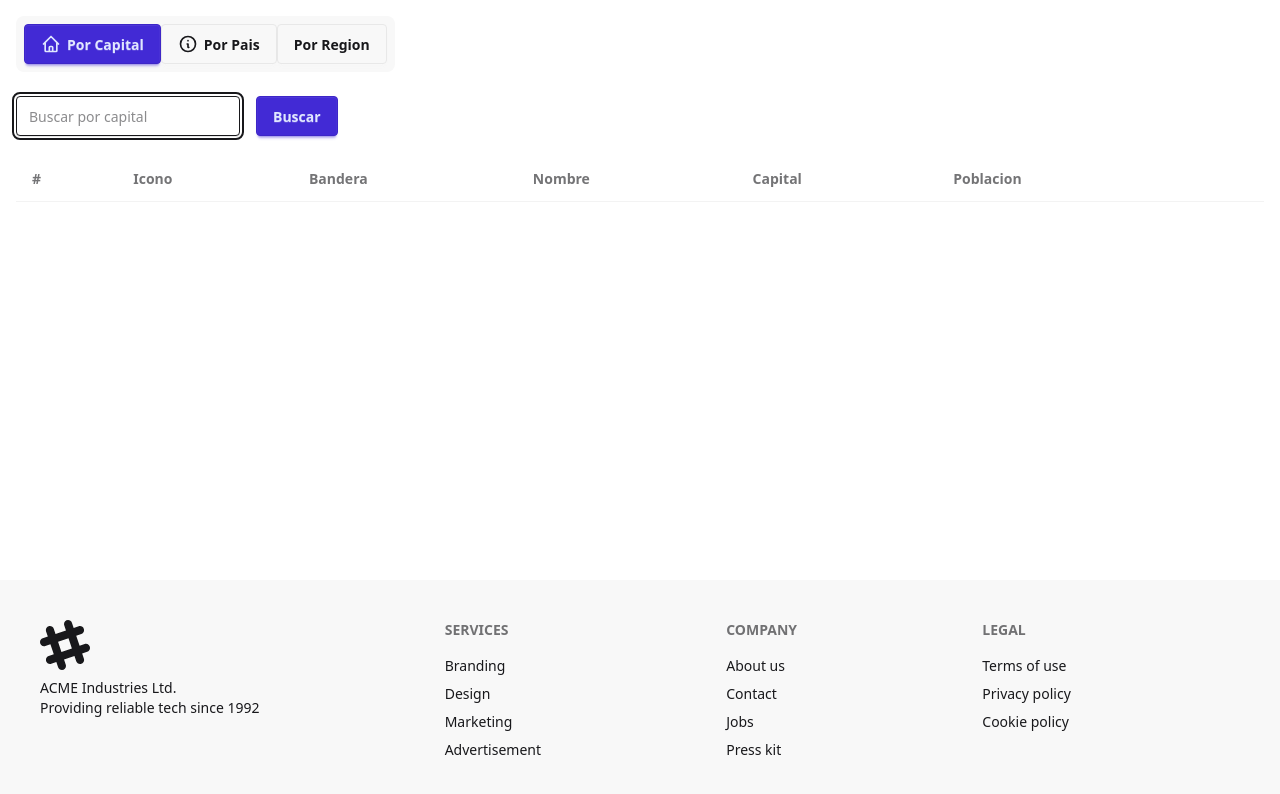
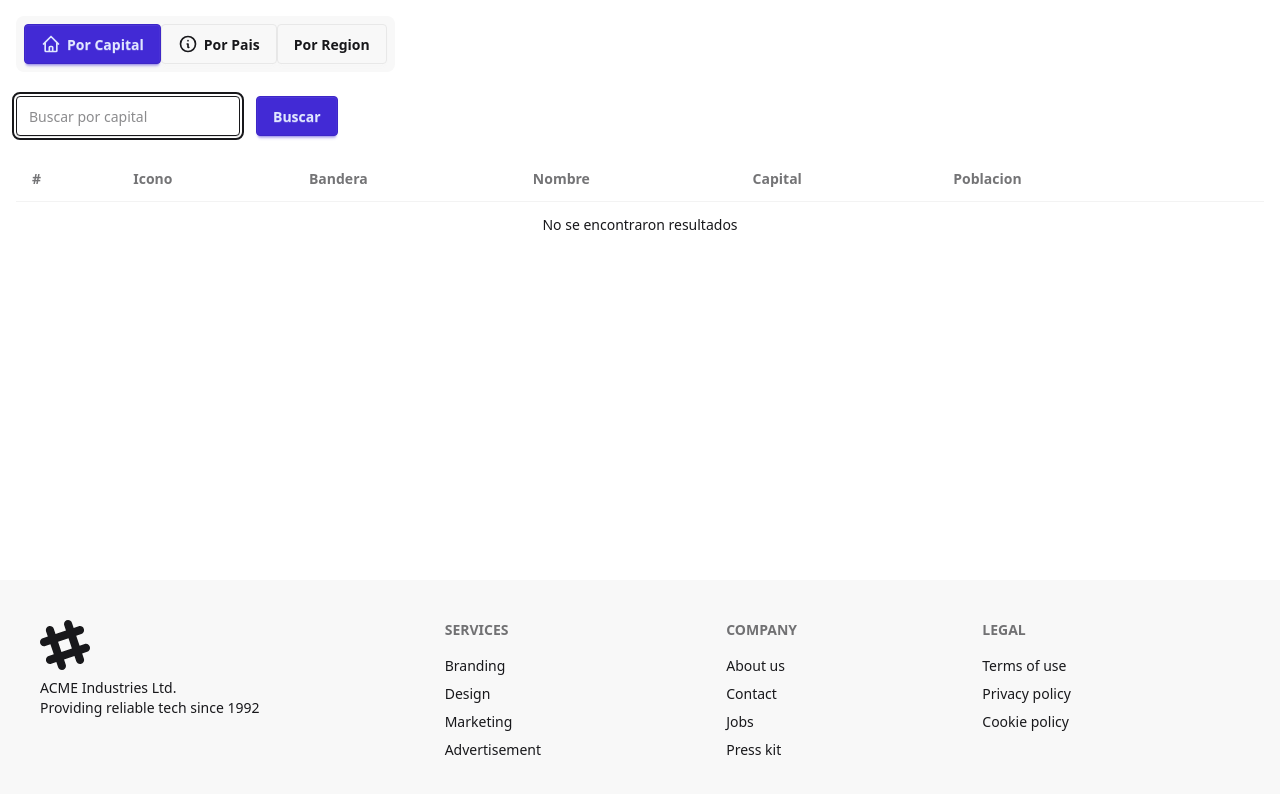
Before and after one commit to Droh2000/Angular, an Angular app in the folder 05-country-app/: page /country/by-capital in a window 1280 px wide. Shown: the top 794 px of the page. Built offline with nearby package versions, Linux system fonts and the light colour scheme.

Commit message:
Mejorar los estados de errorMessage, isLoading y Si no hay paises recibiendo los argumentos por el componente

```diff
--- a/05-country-app/src/app/country/components/country-list/country-list.component.html
+++ b/05-country-app/src/app/country/components/country-list/country-list.component.html
@@ -45,6 +45,31 @@
             </td>
           </tr>
         }
+
+        <!-- Verificamos si estamos recibiendo los parametros -->
+         @if (errorMessage()) {
+          <tr>
+            <td colspan="8" class="text-center">
+              {{ errorMessage() }}
+            </td>
+          </tr>
+         }
+         <!-- Si no hay paises -->
+        @if (countries().length === 0 && !isLoading()) {
+          <tr>
+            <td colspan="8" class="text-center">
+              No se encontraron resultados
+            </td>
+          </tr>
+         }
+         <!-- Si esta cargando podemos mostrar un Loading -->
+        @if (isLoading()) {
+          <tr>
+            <td colspan="8" class="text-center">
+              Buscando Paises...
+            </td>
+          </tr>
+         }
       </tbody>
     </table>
  </section>
--- a/05-country-app/src/app/country/components/country-list/country-list.component.ts
+++ b/05-country-app/src/app/country/components/country-list/country-list.component.ts
@@ -16,4 +16,11 @@ export class CountryListComponent {
   // Aqui vemos que si usamos la interface (RESTCountry[]) de los tipos de datos originales de la API, nuestra aplicacion se vuelve muy dependiente
   // de un ente externo que no controlamos
   countries = input.required<Country[]>();
+
+  // Vamos a poder recibir otro tipo de informacion
+  // Especificamente recibimos los argumentos de si <esta cargando, error y si esta vacio
+  // al no especificarle algun valor entre los parentesis podremos recibir un undefined
+  errorMessage = input<string|unknown|null>();// Tenemos que especificarle estos tipos de datos para que no nos de error al usar el componente
+  isLoading = input<boolean>(false);
+  isEmpty = input<boolean>(false);
 }
--- a/05-country-app/src/app/country/pages/by-capital-page/by-capital-page.component.html
+++ b/05-country-app/src/app/country/pages/by-capital-page/by-capital-page.component.html
@@ -16,12 +16,19 @@
     signal ponemos ()
 
   Despues de la implementacion en el componente usamos el "countryResources" para detectar si hay un error
--->
+
 @if ( countryResource.error() ) {
   <h3>{{ countryResource.error() }}</h3>
-  <!-- Asi sacariamos la lista de paises solo que esto puede ser undefined porque puede que en un determinado valor en el tiempo
+    Asi sacariamos la lista de paises solo que esto puede ser undefined porque puede que en un determinado valor en el tiempo
       no haiga valores, asi que hacemos esta evaluacion para asegurarnos que tenga un valor
-  -->
+
 }@if( countryResource.hasValue() ){
   <country-list [countries]="countryResource.value()!"/>
 }
+-->
+<country-list
+  [countries]="countryResource.value() ?? []"
+  [errorMessage]="countryResource.error()"
+  [isEmpty]="countryResource.value()?.length === 0"
+  [isLoading]="countryResource.isLoading()"
+/>
--- a/05-country-app/src/app/country/pages/by-country-page/by-country-page.component.html
+++ b/05-country-app/src/app/country/pages/by-country-page/by-country-page.component.html
@@ -3,9 +3,19 @@
   (value)="query.set($event)"
   placeholder="Buscar por pais"
 />
-
+<!--
 @if ( countryResource.error() ) {
   <h3>{{ countryResource.error() }}</h3>
 }@if( countryResource.hasValue() ){
   <country-list [countries]="countryResource.value()!"/>
 }
+
+Quitamos la logica compleja para ver como lo podemos hacer mas facil
+pero en este caso si no obtenemos un valor le mandamos un arreglo vacio
+-->
+<country-list
+  [countries]="countryResource.value() ?? []"
+  [errorMessage]="countryResource.error()"
+  [isEmpty]="countryResource.value()?.length === 0"
+  [isLoading]="countryResource.isLoading()"
+/>
--- a/05-country-app/src/app/country/services/country.service.ts
+++ b/05-country-app/src/app/country/services/country.service.ts
@@ -1,7 +1,7 @@
 import { HttpClient } from '@angular/common/http';
 import { inject, Injectable } from '@angular/core';
 import { RESTCountry } from '../interfaces/rest-countries.interface';
-import { catchError, map, Observable, throwError } from 'rxjs';
+import { catchError, delay, map, Observable, throwError } from 'rxjs';
 import type { Country } from '../interfaces/country.interface';
 import { CountryMapper } from '../mappers/country.mapper';
 
@@ -46,6 +46,9 @@ export class CountryService {
         .pipe(
           map((restCountries) =>
             CountryMapper.mapRestCountryArrayToCountryArray(restCountries),
+            // Hasta el momento la pagina carga muy rapido y no da tiempo de poner un Loading, asi que vamos a relentizar para ponerlo como demostracion
+            // Con esta funcion podemos relentizar por algun tiempo en base a una fecha o una tarea
+            // delay(3000),
             catchError((error) => {
               return throwError(() => Error(`No se pudo obtener los paises con el query: ${query}`));
             }),
```
